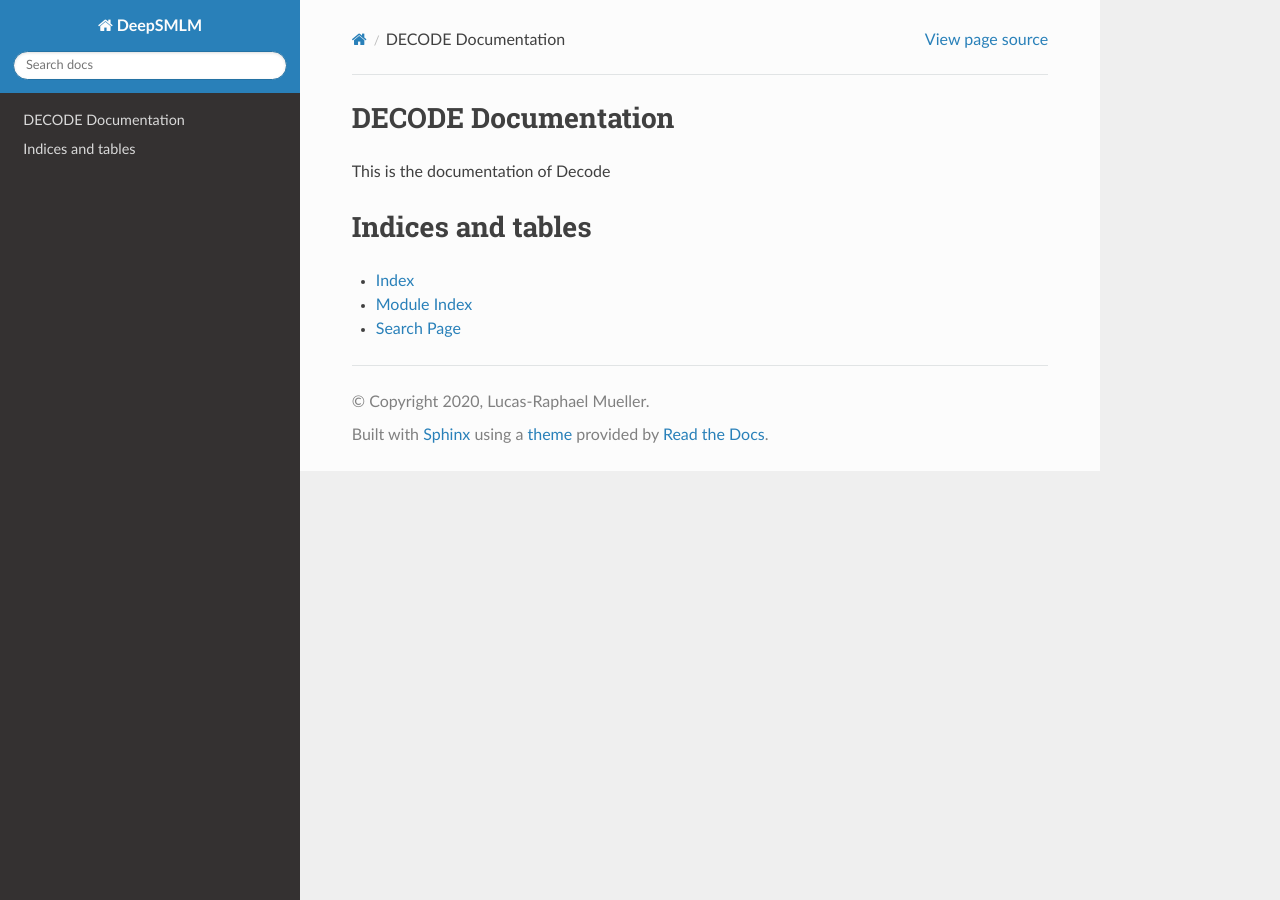
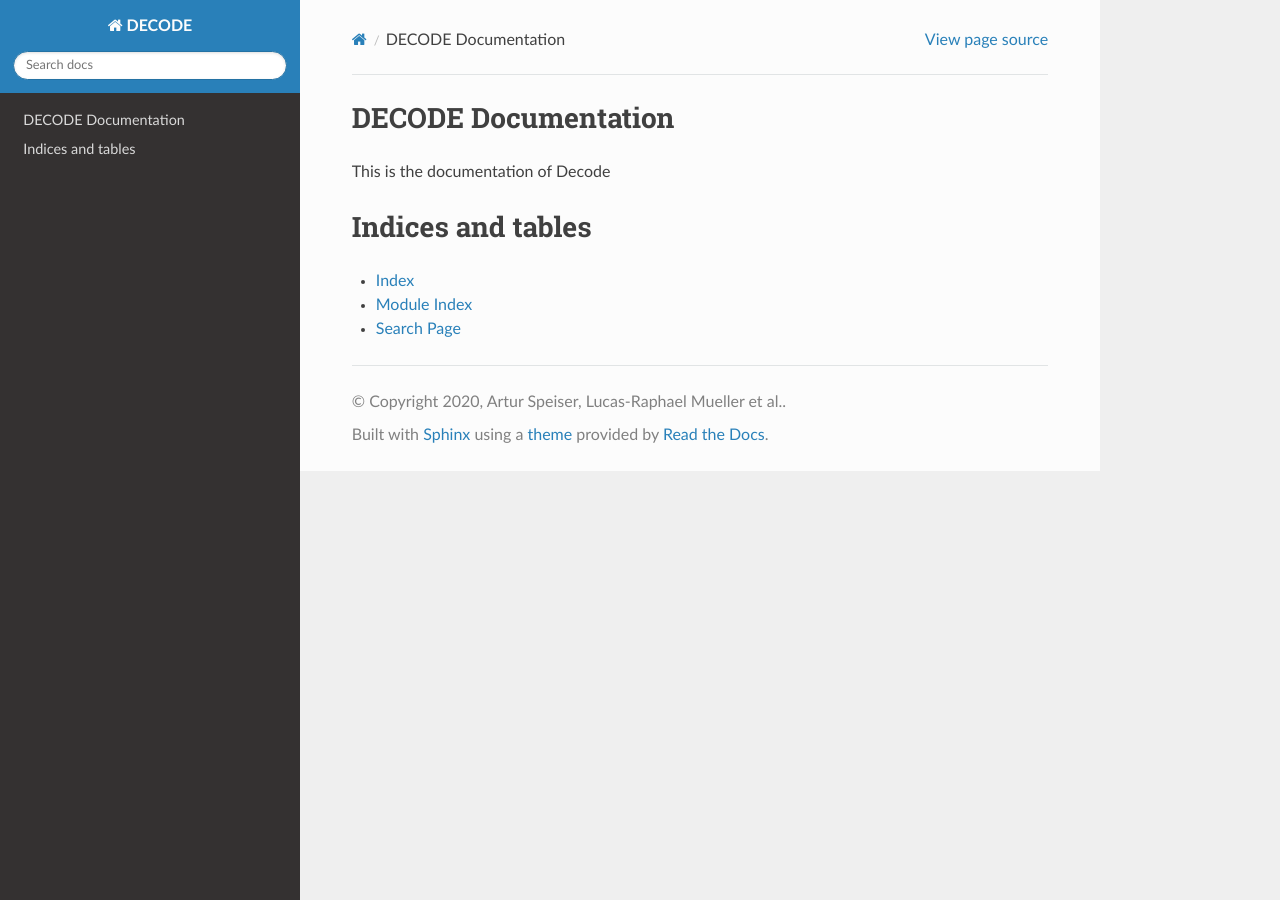
Before and after one commit to TuragaLab/DECODE, a Sphinx documentation site: the page built from docs/source/index.rst, in a window 1280 px wide. Built offline with Sphinx 7.4.7 and the Read the Docs theme 2.0.0, drawn with Linux system fonts in a browser that asks for light colours.

```diff
--- a/docs/source/conf.py
+++ b/docs/source/conf.py
@@ -23,9 +23,9 @@ import sphinx_rtd_theme
 
 # -- Project information -----------------------------------------------------
 
-project = 'DeepSMLM'
-copyright = '2020, Lucas-Raphael Mueller'
-author = 'Lucas-Raphael Mueller'
+project = 'DECODE'
+copyright = '2020, Artur Speiser, Lucas-Raphael Mueller et al.'
+author = 'Artur Speiser, Lucas-Raphael Mueller et al.'
 
 # The full version, including alpha/beta/rc tags
 release = '0.1dev0'
```
